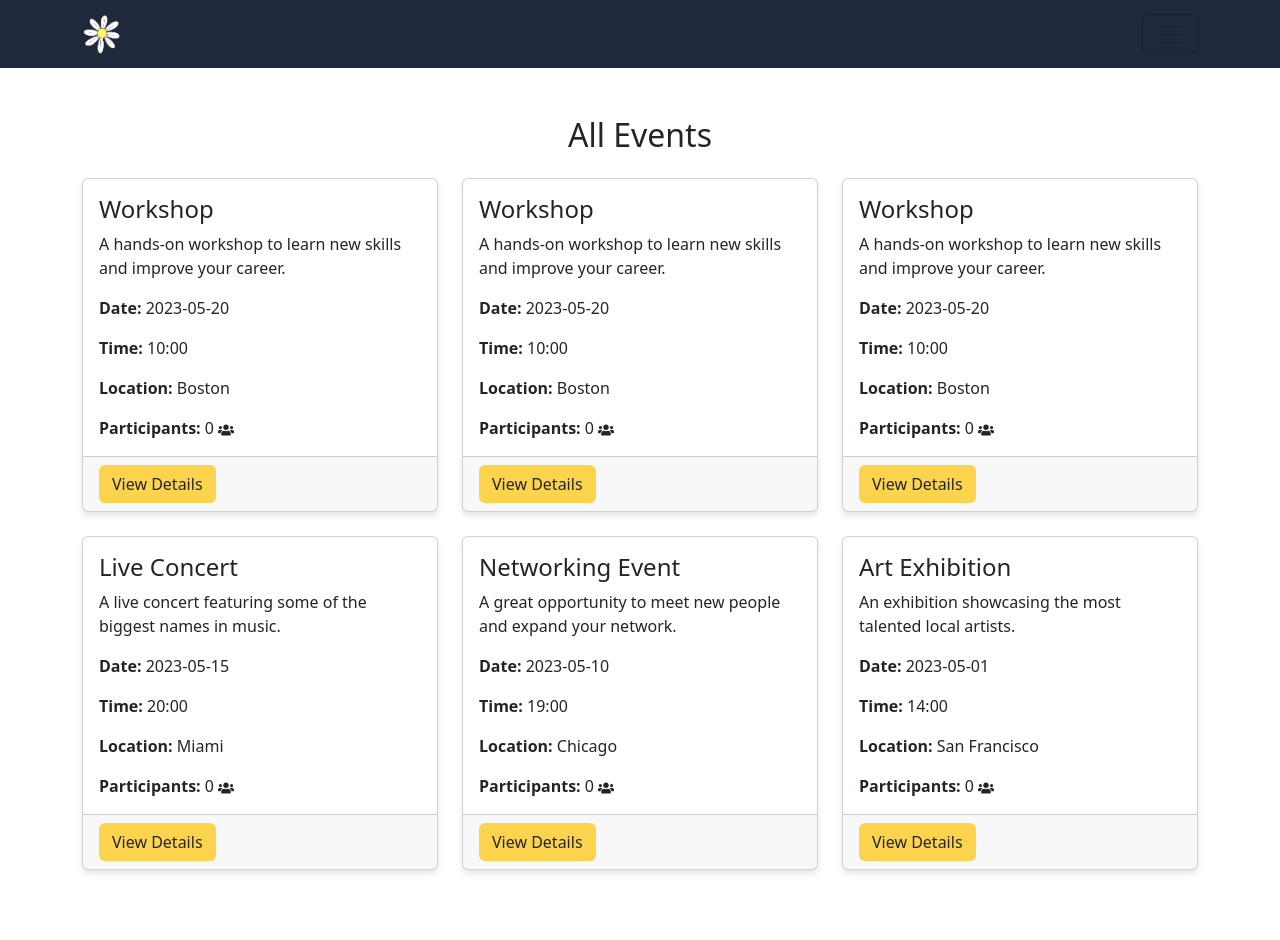
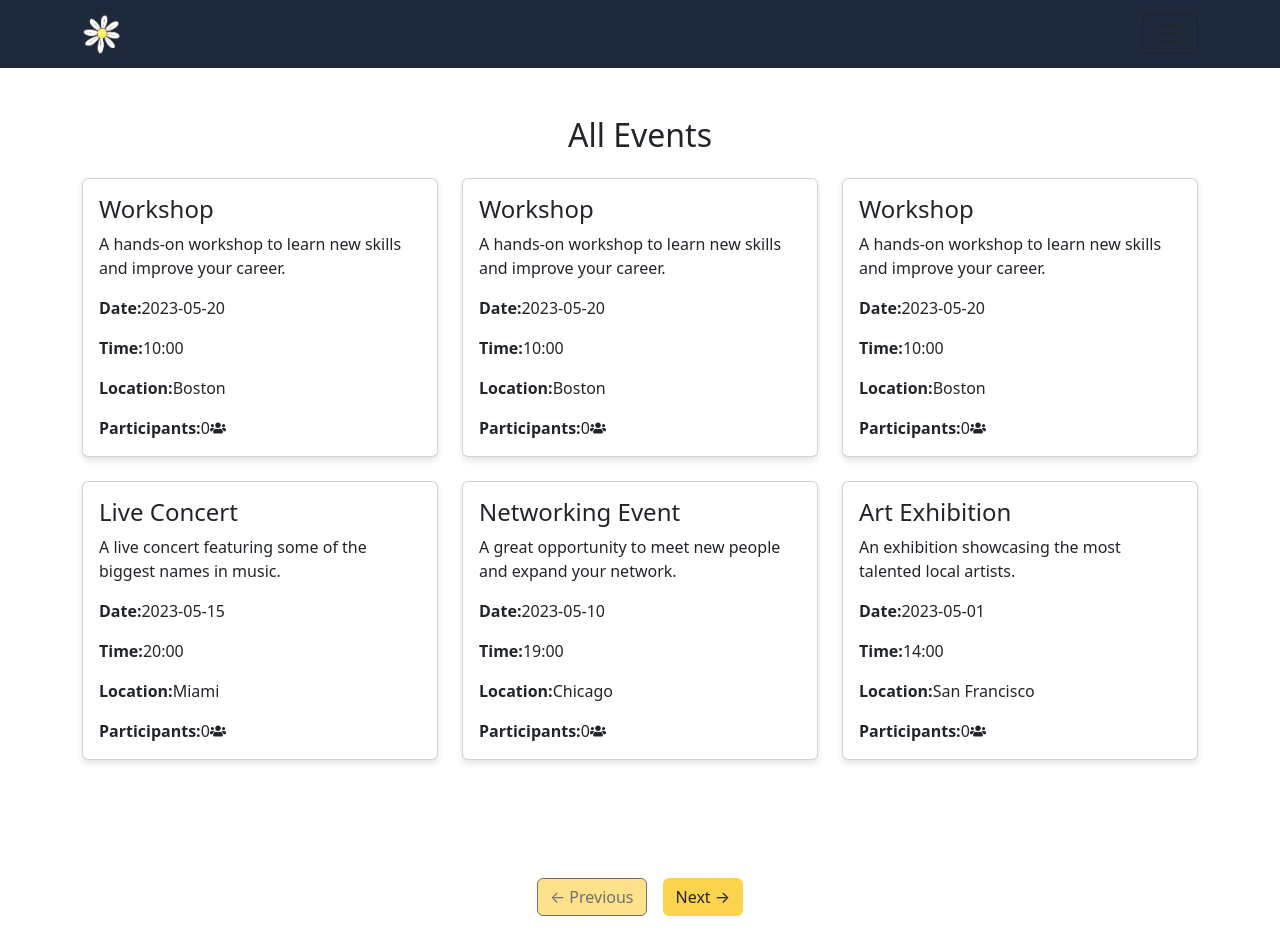
Before and after one commit to dzhanerhasan/event-management-sys, a React (Create React App) app in the folder ems-front-end/: page /all-events in a window 1280 px wide. Shown: the top 940 px of the page. Built offline with nearby package versions, Linux system fonts and the light colour scheme; the HTML template or start-up script is replaced by a standard one.

Commit message:
Adjustments to the all events page

```diff
--- a/ems-front-end/src/components/EventCard.js
+++ b/ems-front-end/src/components/EventCard.js
@@ -3,11 +3,15 @@ import { Link } from "react-router-dom";
 import "../styles/EventCard.css";
 import { FaUsers } from "react-icons/fa";
 
-const EventCard = ({ event, index }) => {
+const EventCard = ({ event, index, delay }) => {
   const { title, date, time, location, description, participants } = event;
 
   return (
-    <div className="col-lg-4 col-md-6 mb-4">
+    <div
+      className="col-lg-4 col-md-6 mb-4"
+      style={{ animationDelay: `${delay}s` }}
+    >
+      <Link to={`/event-details/${index}`} className="event-card-link">
         <div className="card h-100 event-card">
           <div className="card-body">
             <h4 className="card-title">{title}</h4>
@@ -26,16 +30,8 @@ const EventCard = ({ event, index }) => {
               <FaUsers />
             </p>
           </div>
-        <div className="card-footer">
-          <Link
-            to={`/event-details/${index}`}
-            className="btn"
-            style={{ backgroundColor: "#fcd34d" }}
-          >
-            View Details
+        </div>
       </Link>
-        </div>
-      </div>
     </div>
   );
 };
--- /dev/null
+++ b/ems-front-end/src/components/NavigationButton.js
@@ -0,0 +1,16 @@
+import React from "react";
+
+const NavigationButton = ({ direction, onClick, disabled }) => {
+  return (
+    <button
+      className="btn mx-2 arrow-btn"
+      style={{ backgroundColor: "#fcd34d" }}
+      onClick={onClick}
+      disabled={disabled}
+    >
+      {direction === "prev" ? "← Previous" : "Next →"}
+    </button>
+  );
+};
+
+export default NavigationButton;
--- a/ems-front-end/src/pages/AllEvents.js
+++ b/ems-front-end/src/pages/AllEvents.js
@@ -1,8 +1,11 @@
+import "../styles/AllEvents.css";
+
 import React, { useContext, useState, useEffect } from "react";
-import EventCard from "../components/EventCard";
 import { EventContext } from "../contexts/EventContext";
 import moment from "moment";
-import "../styles/AllEvents.css";
+
+import NavigationButton from "../components/NavigationButton";
+import EventCard from "../components/EventCard";
 
 const AllEvents = () => {
   const { events } = useContext(EventContext);
@@ -37,7 +40,8 @@ const AllEvents = () => {
   };
 
   return (
-    <div className="container-md my-5">
+    <div className="container-md my-5 all-event-container">
+      <div>
         <h2 className="text-center mb-4">All Events</h2>
         <div className={`row slide-${currentPage}`}>
           {currentEvents.map((event, index) => (
@@ -49,24 +53,21 @@ const AllEvents = () => {
             />
           ))}
         </div>
+      </div>
 
-      <div className="d-flex justify-content-center my-5">
-        <button
-          className="btn btn-primary mx-2 arrow-btn"
+      <div className="d-flex justify-content-center ">
+        <NavigationButton
+          direction="prev"
           onClick={handlePrevPage}
           disabled={currentPage === 1}
-        >
-          &larr; Previous
-        </button>
-        <button
-          className="btn btn-primary mx-2 arrow-btn"
+        />
+        <NavigationButton
+          direction="next"
           onClick={handleNextPage}
           disabled={
             currentPage === Math.ceil(sortedEvents.length / itemsPerPage)
           }
-        >
-          Next &rarr;
-        </button>
+        />
       </div>
     </div>
   );
--- a/ems-front-end/src/styles/AllEvents.css
+++ b/ems-front-end/src/styles/AllEvents.css
@@ -1,3 +1,10 @@
+.all-event-container {
+  display: flex;
+  flex-direction: column;
+  height: 100vh;
+  justify-content: space-between;
+}
+
 .arrow-btn {
   position: relative;
   overflow: hidden;
--- a/ems-front-end/src/styles/CardElement.css
+++ b/ems-front-end/src/styles/CardElement.css
@@ -1,4 +1,3 @@
-/* CardElement.css */
 .card-container {
   opacity: 0;
   transform: translateY(50px);
--- a/ems-front-end/src/styles/EventCard.css
+++ b/ems-front-end/src/styles/EventCard.css
@@ -17,3 +17,17 @@
     transform: translateY(0);
   }
 }
+
+.event-card-link {
+  text-decoration: none;
+  color: inherit;
+}
+
+.event-card .card-text {
+  display: flex;
+  align-items: center;
+}
+
+.event-card .card-text .fa-users {
+  margin-left: 5px;
+}
```
Lines whose indentation alone changed are shown as unchanged.
